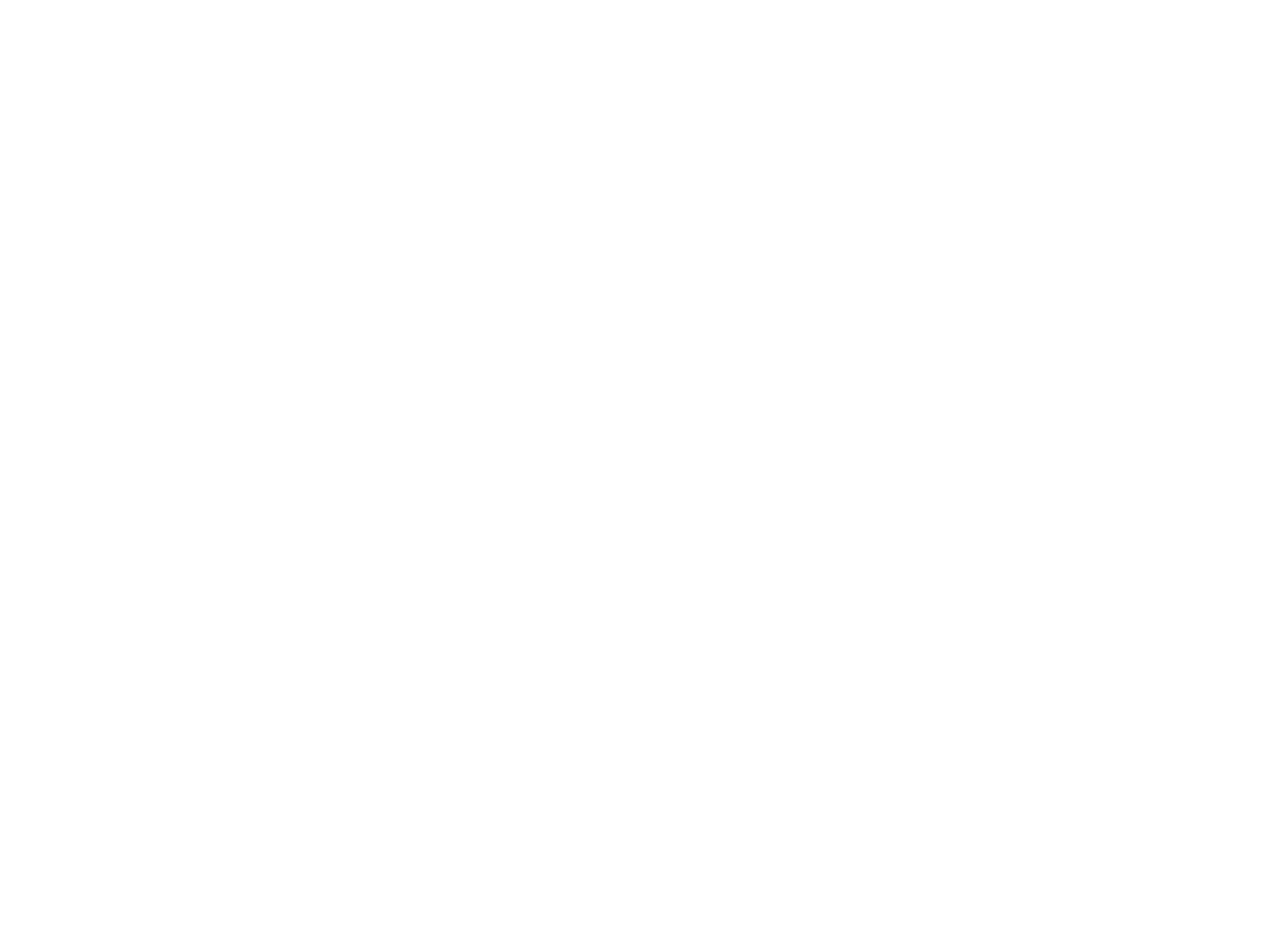
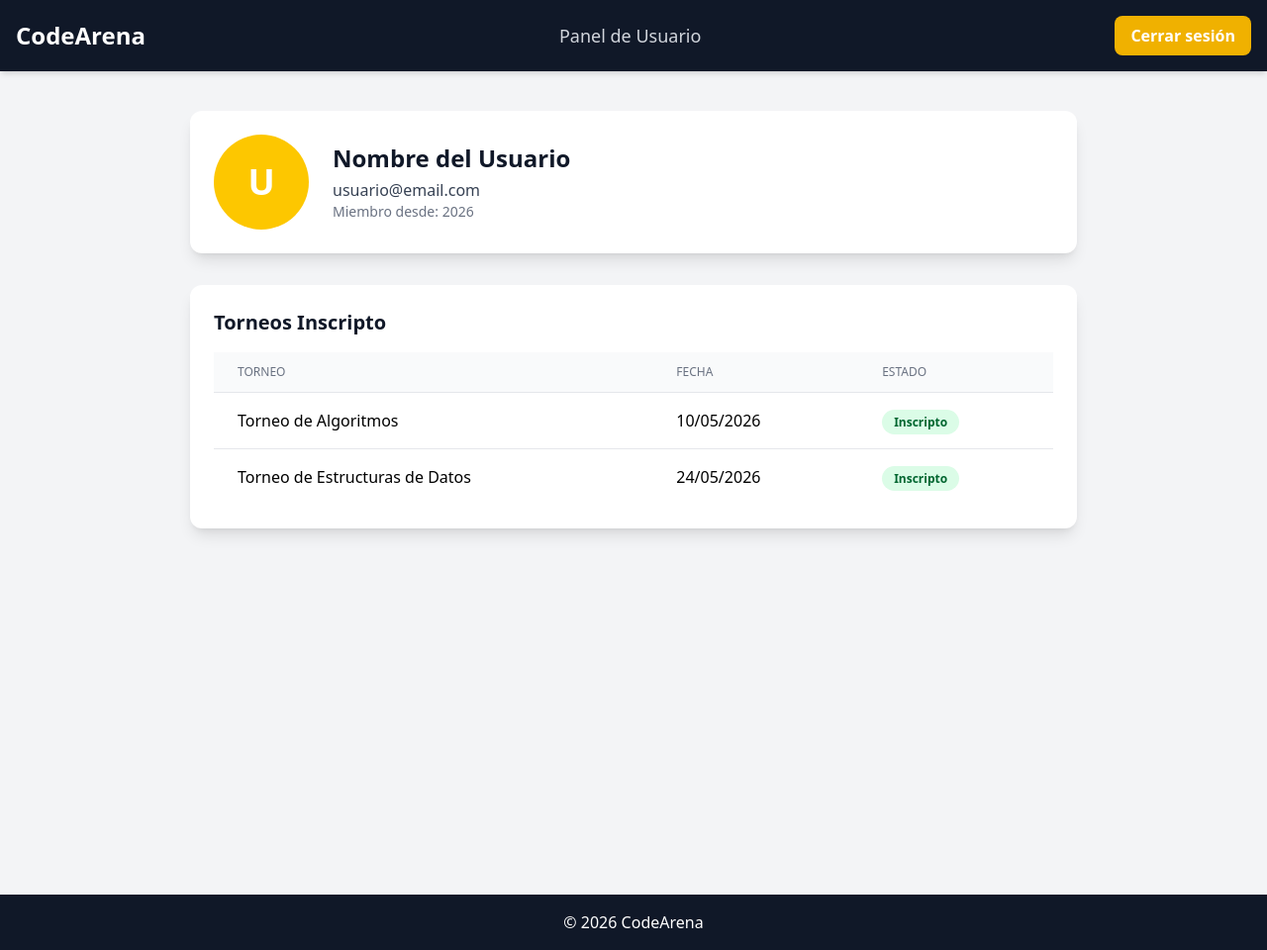
Before and after one commit to Tom-com-ar/CodeArena, a website: page pages/dashboard.html in a window 1280 px wide. Shown: the whole page at 99% size. Before the commit the page ends 800 px from the top, so only its background shows below. Drawn offline with nearby package versions, Linux system fonts and the light colour scheme.

Commit message:
Dashboard

```diff
--- a/pages/dashboard.html
+++ b/pages/dashboard.html
@@ -1,23 +1,141 @@
 <!DOCTYPE html>
 <html lang="en">
-
 <head>
     <meta charset="UTF-8">
     <meta name="viewport" content="width=device-width, initial-scale=1.0">
     <script src="https://cdn.jsdelivr.net/npm/@tailwindcss/browser@4"></script>
-    <title>Document</title>
+    <title>CodeArena - Perfil</title>
 </head>
 
-<body>
-    <header>
+<body class="bg-gray-100">
 
-    </header>
-    <main>
+<!-- HEADER -->
+<header class="bg-gray-900 text-white shadow-md">
+    <nav class="container mx-auto flex flex-col md:flex-row items-center justify-between p-4 gap-2">
+        <a href="../index.html" class="text-2xl font-bold">CodeArena</a>
 
-    </main>
-    <footer>
+        <span class="text-sm md:text-lg text-gray-300">
+            Panel de Usuario
+        </span>
 
-    </footer>
+        <a href="login.html"
+           class="bg-yellow-500 text-white px-4 py-2 rounded-lg font-semibold hover:bg-yellow-600 transition w-full md:w-auto text-center">
+            Cerrar sesión
+        </a>
+    </nav>
+</header>
+
+<!-- MAIN -->
+<main class="min-h-screen py-6 md:py-10 px-4">
+
+    <div class="container mx-auto max-w-4xl">
+
+        <!-- USER CARD -->
+        <div class="bg-white rounded-xl shadow-lg p-4 md:p-6 mb-6 md:mb-8 flex flex-col md:flex-row items-center gap-4 md:gap-6 text-center md:text-left">
+
+            <div class="flex">
+                <div class="w-20 h-20 md:w-24 md:h-24 rounded-full bg-yellow-400 flex items-center justify-center text-3xl md:text-4xl font-bold text-white">
+                    U
+                </div>
+            </div>
+
+            <div>
+                <h2 class="text-xl md:text-2xl font-bold text-gray-900 mb-1">
+                    Nombre del Usuario
+                </h2>
+
+                <p class="text-gray-700 text-sm md:text-base">
+                    usuario@email.com
+                </p>
+
+                <p class="text-gray-500 text-sm">
+                    Miembro desde: 2026
+                </p>
+            </div>
+        </div>
+
+        <!-- TORNEOS -->
+        <div class="bg-white rounded-xl shadow-lg p-4 md:p-6">
+
+            <h3 class="text-lg md:text-xl font-bold text-gray-900 mb-4">
+                Torneos Inscripto
+            </h3>
+
+            <!-- MOBILE CARDS (mejor que tabla en celular) -->
+            <div class="block md:hidden space-y-3">
+
+                <div class="border rounded-lg p-3">
+                    <p class="font-semibold">Torneo de Algoritmos</p>
+                    <p class="text-sm text-gray-500">10/05/2026</p>
+                    <span class="inline-block mt-2 bg-green-100 text-green-800 px-3 py-1 rounded-full text-xs font-semibold">
+                        Inscripto
+                    </span>
+                </div>
+
+                <div class="border rounded-lg p-3">
+                    <p class="font-semibold">Torneo de Estructuras de Datos</p>
+                    <p class="text-sm text-gray-500">24/05/2026</p>
+                    <span class="inline-block mt-2 bg-green-100 text-green-800 px-3 py-1 rounded-full text-xs font-semibold">
+                        Inscripto
+                    </span>
+                </div>
+
+            </div>
+
+            <!-- DESKTOP TABLE -->
+            <div class="hidden md:block overflow-x-auto">
+
+                <table class="min-w-full divide-y divide-gray-200">
+
+                    <thead class="bg-gray-50">
+                        <tr>
+                            <th class="px-6 py-3 text-left text-xs font-medium text-gray-500 uppercase">
+                                Torneo
+                            </th>
+                            <th class="px-6 py-3 text-left text-xs font-medium text-gray-500 uppercase">
+                                Fecha
+                            </th>
+                            <th class="px-6 py-3 text-left text-xs font-medium text-gray-500 uppercase">
+                                Estado
+                            </th>
+                        </tr>
+                    </thead>
+
+                    <tbody class="bg-white divide-y divide-gray-200">
+
+                        <tr>
+                            <td class="px-6 py-4">Torneo de Algoritmos</td>
+                            <td class="px-6 py-4">10/05/2026</td>
+                            <td class="px-6 py-4">
+                                <span class="bg-green-100 text-green-800 px-3 py-1 rounded-full text-xs font-semibold">
+                                    Inscripto
+                                </span>
+                            </td>
+                        </tr>
+
+                        <tr>
+                            <td class="px-6 py-4">Torneo de Estructuras de Datos</td>
+                            <td class="px-6 py-4">24/05/2026</td>
+                            <td class="px-6 py-4">
+                                <span class="bg-green-100 text-green-800 px-3 py-1 rounded-full text-xs font-semibold">
+                                    Inscripto
+                                </span>
+                            </td>
+                        </tr>
+
+                    </tbody>
+                </table>
+            </div>
+
+        </div>
+    </div>
+
+</main>
+
+<!-- FOOTER -->
+<footer class="bg-gray-900 text-white text-center py-4 mt-8">
+    <p>&copy; 2026 CodeArena</p>
+</footer>
+
 </body>
-
 </html>
```
Also changed, not shown: index.html (+1 -1 lines), pages/dashboard-admin.html (added, +122 -0 lines), pages/login.html (+1 -1 lines), pages/resgister.html (+1 -1 lines).
